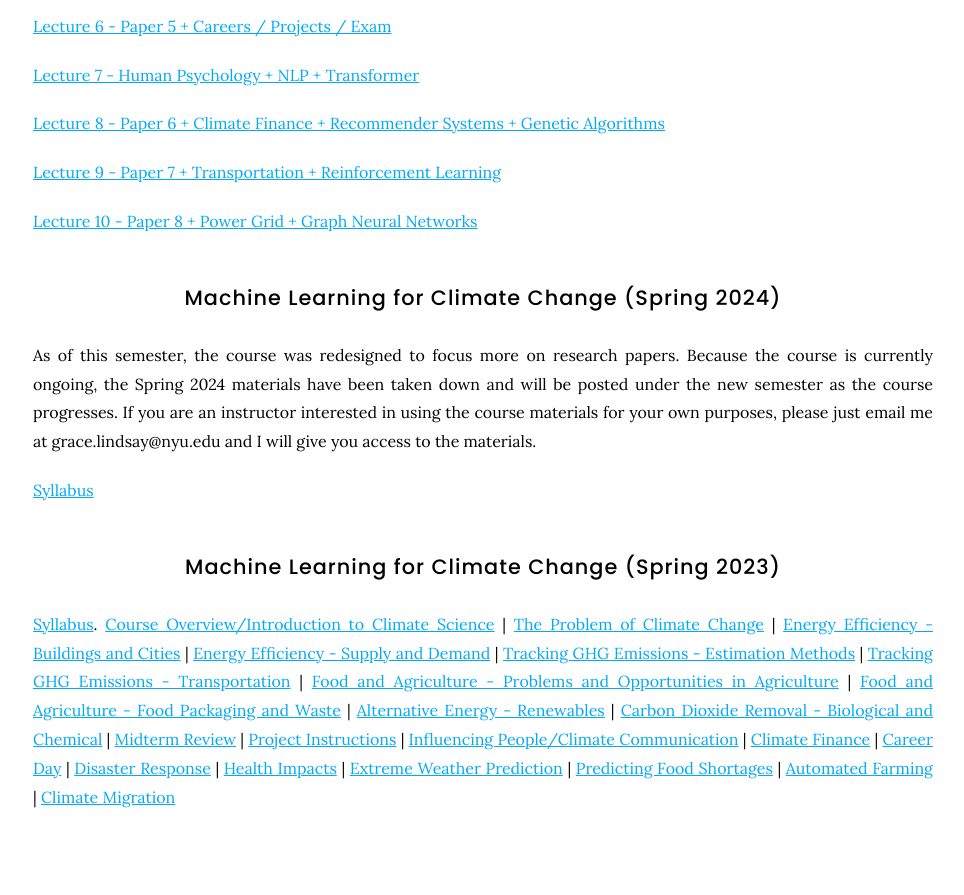
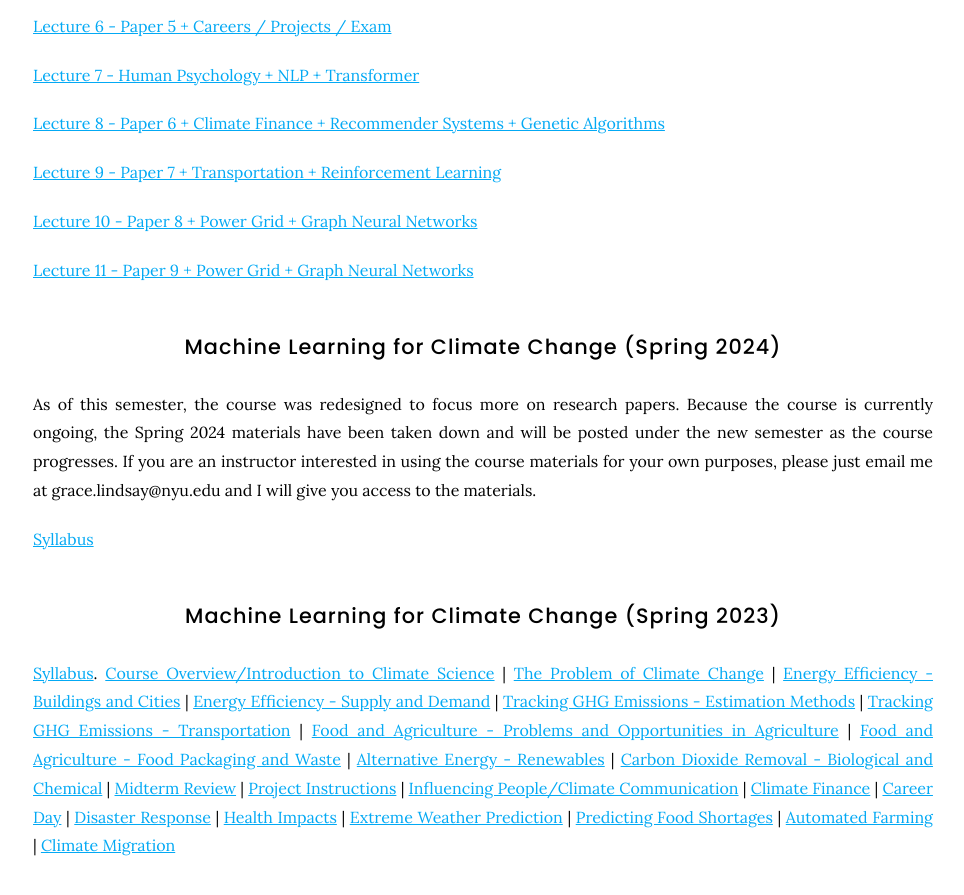
Before and after one commit to Lindsay-Lab/lindsay-lab.github.io, a Jekyll site: the page built from teaching/index.md, in a window 1280 px wide and 900 px high, scrolled down 821 px. Shown: the top 895 px of the window, without its empty margins (157-1121 px from the left). Built offline with Jekyll 4.4.1, drawn with Linux system fonts in a browser that asks for light colours; nearby versions of some CDN libraries.

Commit message:
Update index.md

```diff
--- a/teaching/index.md
+++ b/teaching/index.md
@@ -32,6 +32,8 @@
 [Lecture 9 - Paper 7 + Transportation + Reinforcement Learning](https://lindsay-lab.github.io/ClimateML_Lectures/Lecture9-Paper7+Transportation+ReinforcementLearning2025.pdf)
 
 [Lecture 10 - Paper 8 + Power Grid + Graph Neural Networks](https://lindsay-lab.github.io/ClimateML_Lectures/Lecture10Paper8PowerGridGraphNeuralNetworks.pdf)
+
+[Lecture 11 - Paper 9 + Power Grid + Graph Neural Networks](https://lindsay-lab.github.io/ClimateML_Lectures/Lecture11Paper9CarbonDioxideRemovalReviewMultitaskLearning.pdf)
 
 ## Machine Learning for Climate Change (Spring 2024)
 As of this semester, the course was redesigned to focus more on research papers. Because the course is currently ongoing, the Spring 2024 materials have been taken down and will be posted under the new semester as the course progresses. If you are an instructor interested in using the course materials for your own purposes, please just email me at grace.lindsay@nyu.edu and I will give you access to the materials.
```
